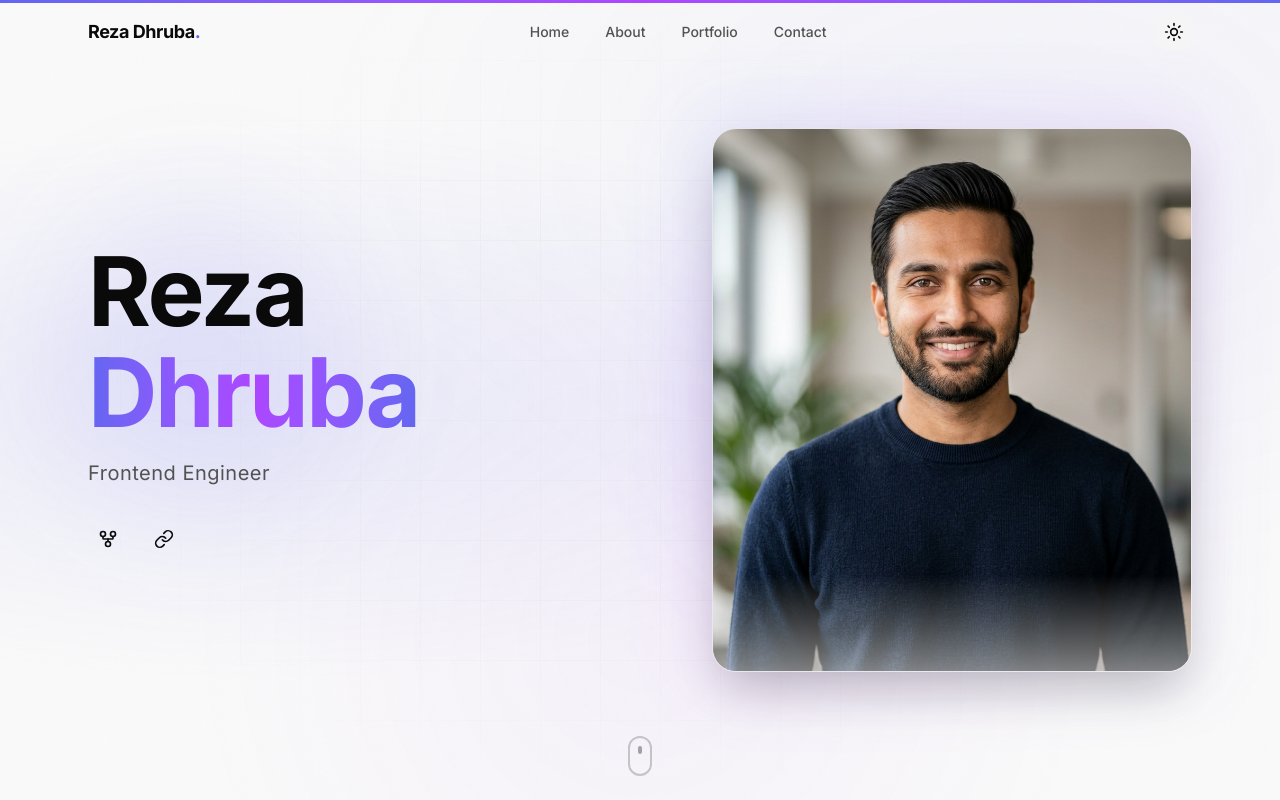
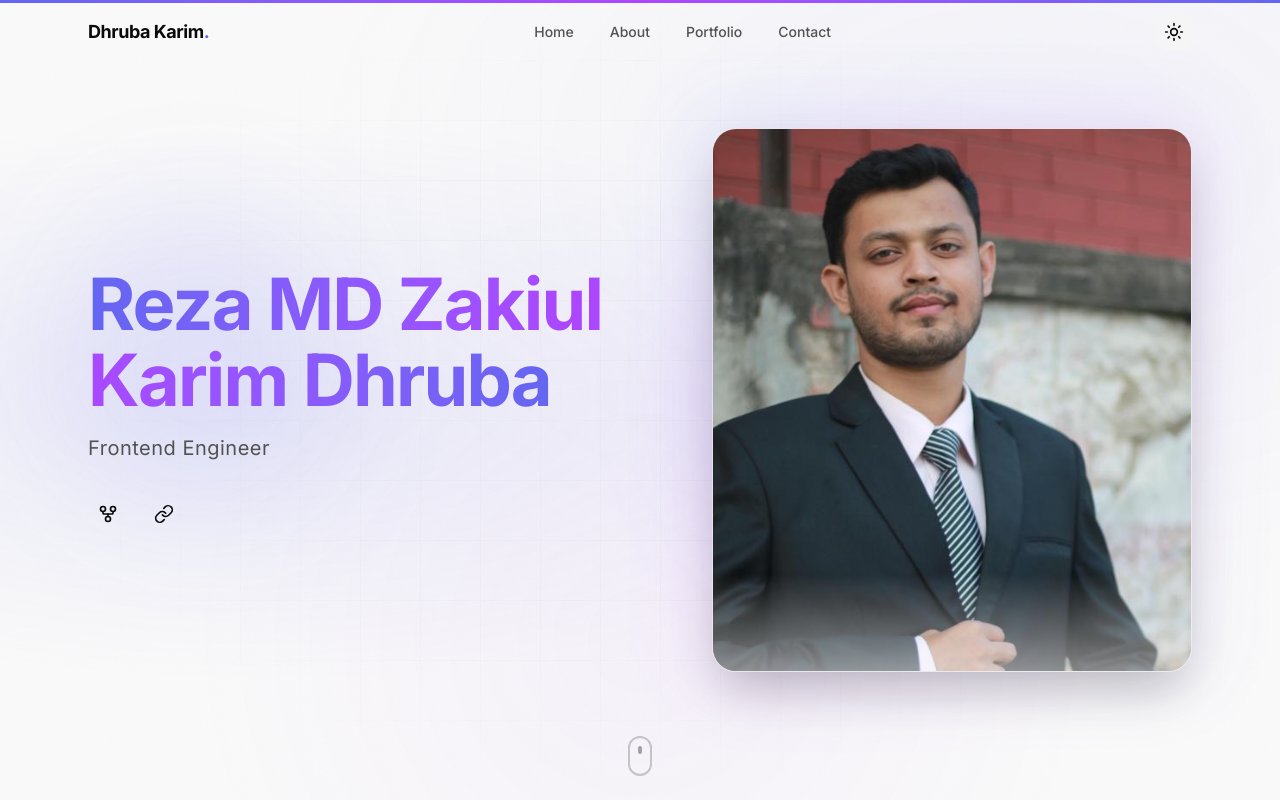
Before and after one commit to zkDhruba/my-portfolio, a Next.js app: page / in a window 1280 px wide. Shown: the top 800 px of the page. Built offline with nearby package versions, Linux system fonts and the light colour scheme.

Commit message:
name and image changed in hero section

```diff
--- a/src/components/sections/HeroSection.tsx
+++ b/src/components/sections/HeroSection.tsx
@@ -81,9 +81,12 @@ export default function HeroSection() {
               delay: 0.2,
               ease: [0.21, 0.47, 0.32, 0.98],
             }}
-            className="text-5xl sm:text-6xl lg:text-7xl xl:text-8xl font-bold tracking-tight leading-[1.05] text-text-primary"
+            className="text-4xl sm:text-5xl lg:text-6xl xl:text-7xl font-bold tracking-tight leading-[1.05] text-text-primary"
           >
-            {personalInfo.shortName.split(" ").map((word, i) => (
+            <span className="bg-gradient-to-r from-accent via-purple-500 to-accent bg-clip-text text-transparent">
+            {personalInfo.name}
+            </span>
+            {/* {personalInfo.name.split(" ").map((word, i) => (
               <span key={i} className="block">
                 {i === 0 ? (
                   word
@@ -93,7 +96,7 @@ export default function HeroSection() {
                   </span>
                 )}
               </span>
-            ))}
+            ))} */}
           </motion.h1>
 
           {/* Title / Role */}
@@ -146,7 +149,7 @@ export default function HeroSection() {
             {/* Profile Image */}
             <div className="relative w-72 h-80 sm:w-80 sm:h-[22rem] lg:w-[26rem] lg:h-[30rem] xl:w-[30rem] xl:h-[34rem] rounded-3xl overflow-hidden border border-border/50 shadow-2xl">
               <Image
-                src="/images/profile.png"
+                src="/images/dk.PNG"
                 alt={`${personalInfo.name} — ${personalInfo.title}`}
                 fill
                 className="object-cover object-top"
--- a/src/data/portfolio.ts
+++ b/src/data/portfolio.ts
@@ -34,7 +34,7 @@ export interface SocialLink {
 
 export const personalInfo = {
   name: "Reza MD Zakiul Karim Dhruba",
-  shortName: "Reza Dhruba",
+  shortName: "Dhruba Karim",
   title: "Frontend Engineer",
   headline: "Frontend Engineer crafting fast, scalable web experiences",
   subtext:
```
Also changed, not shown: public/images/dk.PNG (added).
